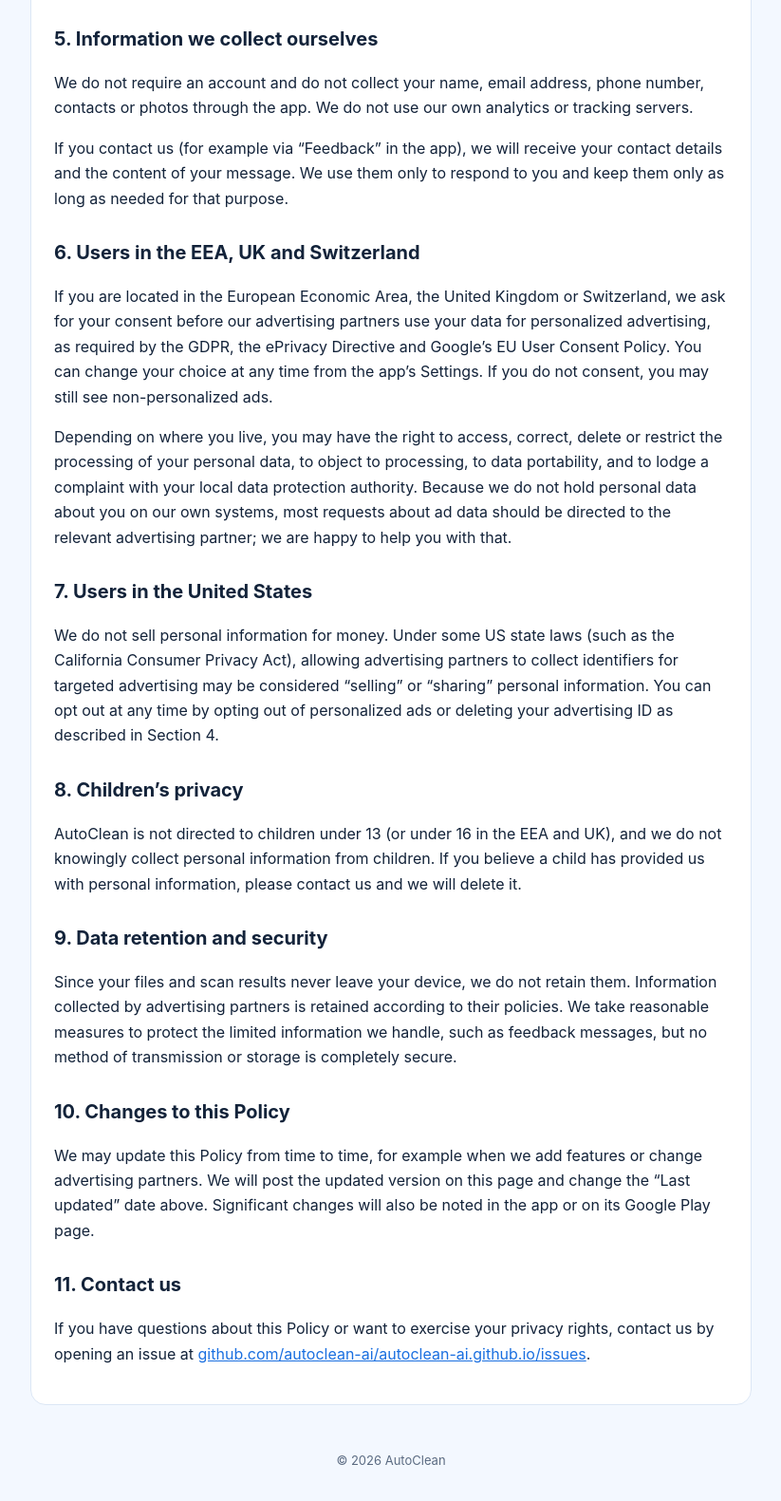
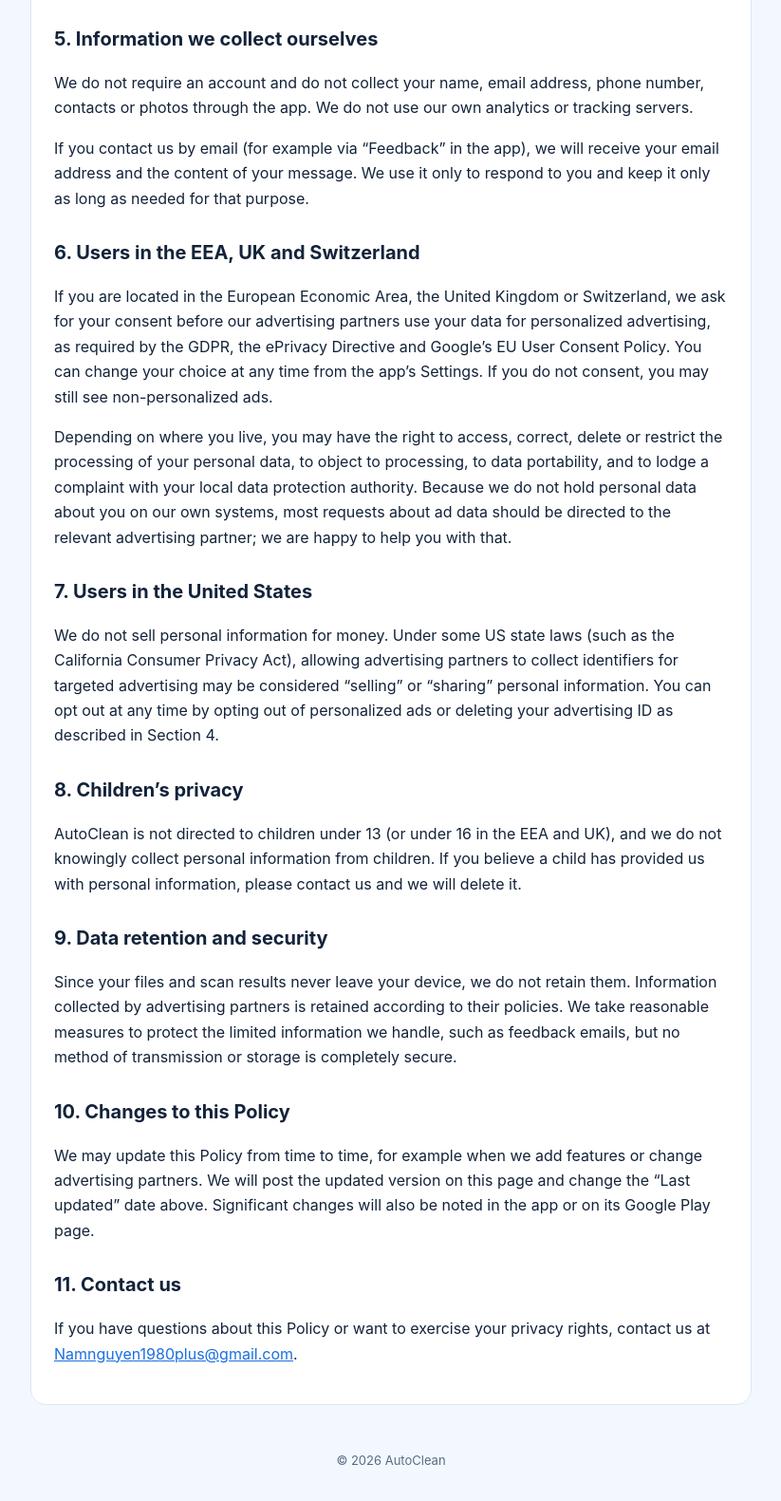
Before and after one commit to autoclean-ai/autoclean-ai.github.io, a plain HTML site: page privacy/index.html in a window 1280 px wide. Shown: the part 2427-4008 px from the top of the page at 95% size, without its empty margins (228-1051 px from the left). Drawn offline with Linux system fonts and the light colour scheme.

Commit message:
fix: use email as contact

```diff
--- a/privacy/index.html
+++ b/privacy/index.html
@@ -189,8 +189,8 @@
       through the app. We do not use our own analytics or tracking servers.
     </p>
     <p>
-      If you contact us (for example via “Feedback” in the app), we will receive your contact details and the content
-      of your message. We use them only to respond to you and keep them only as long as needed for that purpose.
+      If you contact us by email (for example via “Feedback” in the app), we will receive your email address and the
+      content of your message. We use it only to respond to you and keep it only as long as needed for that purpose.
     </p>
 
     <h2>6. Users in the EEA, UK and Switzerland</h2>
@@ -226,7 +226,7 @@
     <p>
       Since your files and scan results never leave your device, we do not retain them. Information collected by
       advertising partners is retained according to their policies. We take reasonable measures to protect the limited
-      information we handle, such as feedback messages, but no method of transmission or storage is completely secure.
+      information we handle, such as feedback emails, but no method of transmission or storage is completely secure.
     </p>
 
     <h2>10. Changes to this Policy</h2>
@@ -238,8 +238,8 @@
 
     <h2>11. Contact us</h2>
     <p>
-      If you have questions about this Policy or want to exercise your privacy rights, contact us by opening an issue at
-      <a href="https://github.com/autoclean-ai/autoclean-ai.github.io/issues" rel="noopener">github.com/autoclean-ai/autoclean-ai.github.io/issues</a>.
+      If you have questions about this Policy or want to exercise your privacy rights, contact us at
+      <a href="mailto:Namnguyen1980plus@gmail.com">Namnguyen1980plus@gmail.com</a>.
     </p>
   </div>
 </main>
```
Also changed, not shown: index.html (+1 -1 lines).
